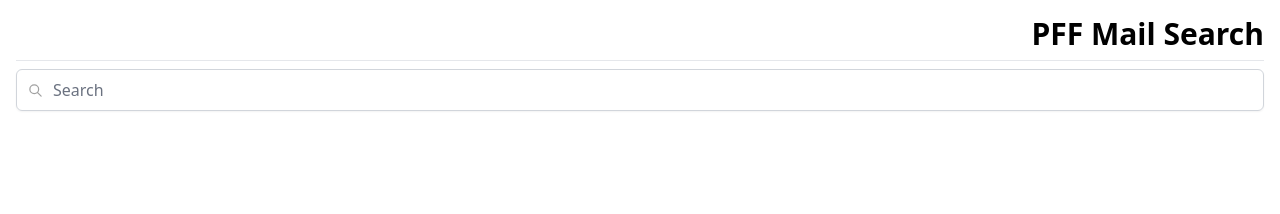
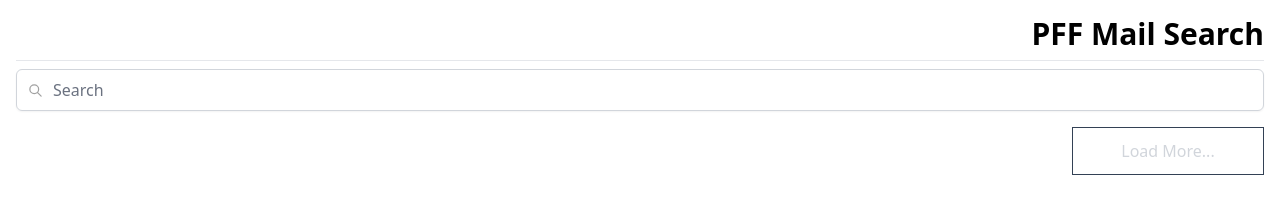
Before and after one commit to avranju/pff-tools, a website: page pff-web/www/index.html in a window 1280 px wide. Drawn offline with nearby package versions, Linux system fonts and the light colour scheme; files that its build step writes are made by us from their sources.

Commit message:
add load more button

```diff
--- a/pff-web/js/app.js
+++ b/pff-web/js/app.js
@@ -11,8 +11,6 @@ document.addEventListener('DOMContentLoaded', () => {
 
   // handle searching with debounce
   searchInput.addEventListener('keyup', debounce(search, 500));
-
-    window.addEventListener('scroll', () => {});
 });
 
 async function search() {
@@ -37,7 +35,7 @@ async function search() {
 
 function debounce(callback, delay) {
   var timeout = null;
-    return function () {
+  return function() {
     //
     // if a timeout has been registered before then
     // cancel it so that we can setup a fresh timeout
@@ -46,7 +44,7 @@ function debounce(callback, delay) {
       clearTimeout(timeout);
     }
     var args = arguments;
-        timeout = setTimeout(function () {
+    timeout = setTimeout(function() {
       callback.apply(null, args);
       timeout = null;
     }, delay);
--- a/pff-web/www/index.html
+++ b/pff-web/www/index.html
@@ -63,6 +63,10 @@
 
             <!-- Place where the search results are displayed. -->
             <div id="search-results"></div>
+
+            <div class="text-right pt-4 w-full">
+                <button id="load-more" class="w-48 dark:bg-slate-700 h-12 text-gray-300 border border-slate-700">Load More...</button>
+            </div>
         </div>
 
         <script src="/js/bundle.js"></script>
```
Lines whose indentation alone changed are shown as unchanged.
